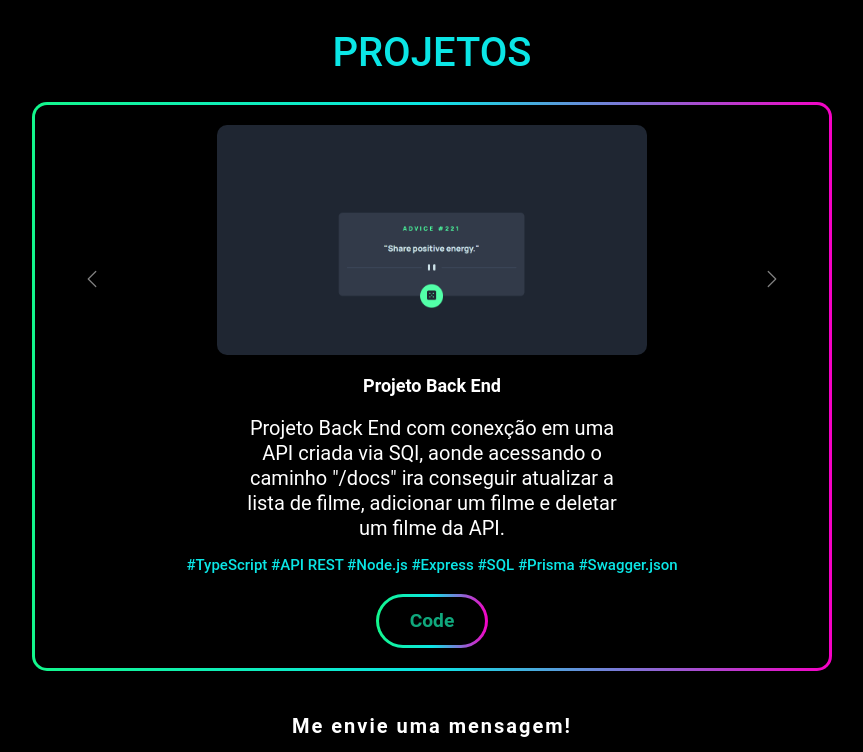
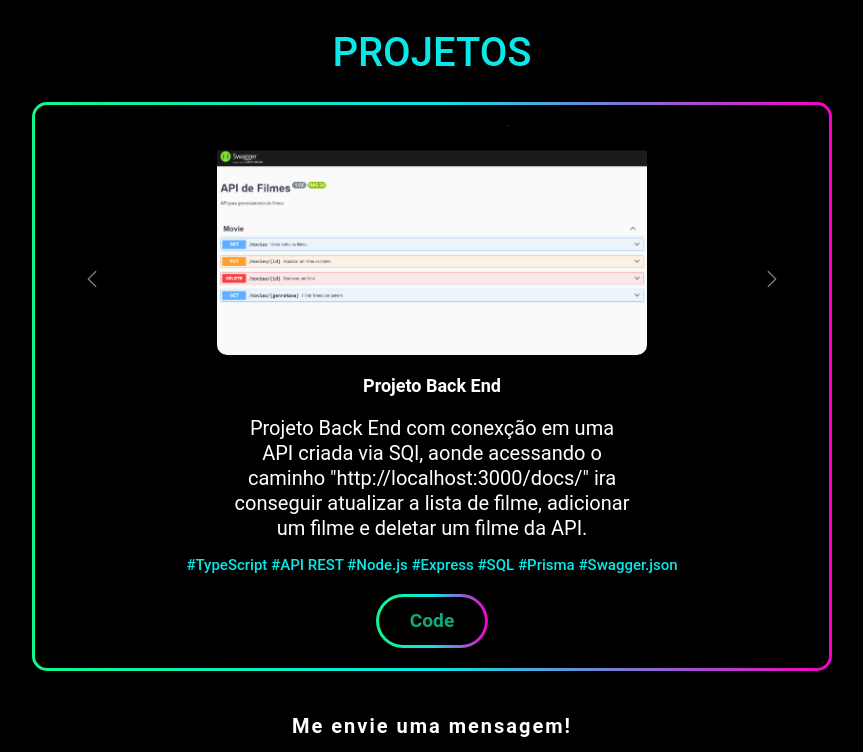
Before and after one commit to Joao-VictorCm/Portfolio-fullstack, a plain HTML site: page index.html in a window 1280 px wide. Shown: the part 2260-3012 px from the top of the page, without its empty margins (208-1071 px from the left). Drawn offline with nearby package versions, Linux system fonts and the light colour scheme.

Commit message:
adicionado alguns detalhes

```diff
--- a/index.html
+++ b/index.html
@@ -75,7 +75,8 @@
                 feedback de outros desenvolvedores e desenvolvedoras. Além de tentar ajudar essas pessoas com o que eu
                 já aprendi.😁</p>
             <div class="box-btn">
-                <a href="./src/arquivos/Desenvolvedor FullStack.pdf" target="_blank" class="botao-gradient">Curriculo</a>
+                <a href="./src/arquivos/Desenvolvedor FullStack.pdf" target="_blank"
+                    class="botao-gradient">Curriculo</a>
                 <a href="https://criarmeulink.com.br/u/1697154820" target="_blank" class="botao-gradient">E-mail</a>
             </div>
         </div>
@@ -182,11 +183,15 @@
                 <div class="carousel-item active" data-bs-interval="10000">
                     <div class="serviceBorder">
                         <div class="service">
-                            <img src="./src/img/gerador-reacado.png " alt="gerador de recado">
+                            <img src="./src/img/backend.png" alt="gerador de recado">
                             <div class="service-info">
                                 <h3>Projeto Back End</h3>
-                                <p>Projeto Back End com conexção em uma API criada via SQl, aonde acessando o caminho "/docs" ira conseguir atualizar a lista de filme, adicionar um filme e deletar um filme da API.</p>
-                                <h4 class="linguagens">#TypeScript #API REST #Node.js #Express #SQL #Prisma #Swagger.json
+                                <p>Projeto Back End com conexção em uma API criada via SQl, aonde acessando o caminho
+                                    "http://localhost:3000/docs/" ira conseguir atualizar a lista de filme, adicionar um filme e deletar um
+                                    filme da API.
+                                </p>
+                                <h4 class="linguagens">#TypeScript #API REST #Node.js #Express #SQL #Prisma
+                                    #Swagger.json
                                 </h4>
                                 <a href="https://github.com/Joao-VictorCm/movieflix-api" target="_blank"
                                     class="botao-gradient">Code</a>
@@ -249,7 +254,8 @@
                             <img src="./src/img/dice-game.png " alt="jogo de dados">
                             <div class="service-info">
                                 <h3>Jogo de dados</h3>
-                                <p>Neste projeto criei um jogo de dados, que com cada vez que se recarrega a pagina tem um ganhador novo.</p>
+                                <p>Neste projeto criei um jogo de dados, que com cada vez que se recarrega a pagina tem
+                                    um ganhador novo.</p>
                                 <h4 class="linguagens">#HTML #CSS #JavaScript</h4>
                                 <a href="https://joao-victorcm.github.io/DiceGame/" target="_blank"
                                     class="botao-gradient">Demo</a>
```
Also changed, not shown: src/img/backend.png (added).
